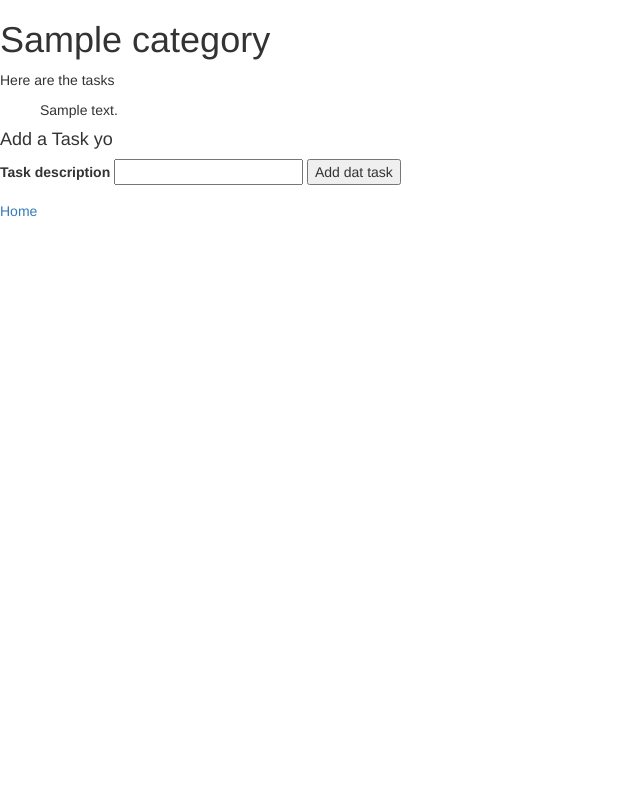
After one commit to k-giardchase/to_do_list_manytomany, a PHP site: template views/category.twig in a window 1280 px wide. The commit adds this page. Shown: the whole page, without its empty margins (0-640 px from the left). Run offline with PHP 8.4, Linux system fonts and the light colour scheme; the template is opened without the code that fills it: most values are stand-ins (such as "Sample title", 1, 10 or a date in 2020); some libraries are stand-ins or nearby versions.

Commit message:
Will use the find function, leads to id specific page with task list, will add tasks.

```diff
--- a/src/Category.php
+++ b/src/Category.php
@@ -58,7 +58,7 @@
             $GLOBALS['DB']->exec("DELETE FROM categories *;");
         }
         //allows to search for specific categories within our table
-        static function find($search_id)
+        static function findTask($search_id)
         {
             $found_category = null;
             $categories = Category::getAll();
--- /dev/null
+++ b/views/category.twig
@@ -0,0 +1,31 @@
+<html>
+    <head>
+        <link rel="stylesheet" href="https://maxcdn.bootstrapcdn.com/bootstrap/3.3.1/css/bootstrap.min.css">
+        <title>To Do list</title>
+    </head>
+    <body>
+        <h1> {{ category.getName }}</h1>
+
+            {% if tasks is not empty %}
+                <p>Here are the tasks</p>
+                <ul>
+                    {% for task in tasks %}
+                        <p>{{ task.getDescription }}</p>
+                    {% endfor %}
+                </ul>
+            {% endif %}
+
+            <h4> Add a Task yo </h4>
+
+            <form action='/tasks' method='post'>
+                <input id='category_id' name='category_id' type='hidden' value='{{ category.getId() }}'>
+                <label for='description'>Task description</label>
+                <input id='description' name='description' type='text'>
+
+                <button type='submit'>Add dat task</button>
+            </form>
+
+            <p><a href='/'>Home</a></p>
+
+    </body>
+</html>
```
Also changed, not shown: app/app.php (+13 -4 lines), views/categories.twig (+1 -15 lines), views/index.twig (+20 -4 lines).
